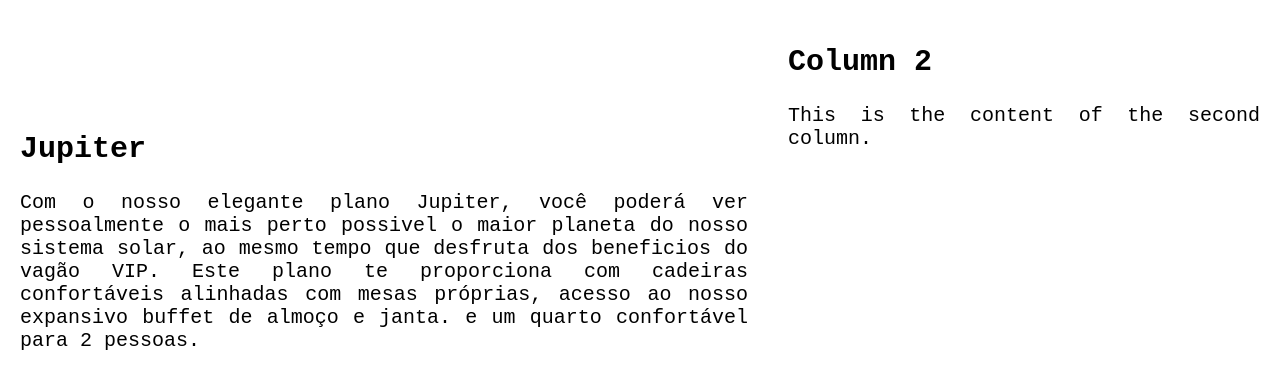
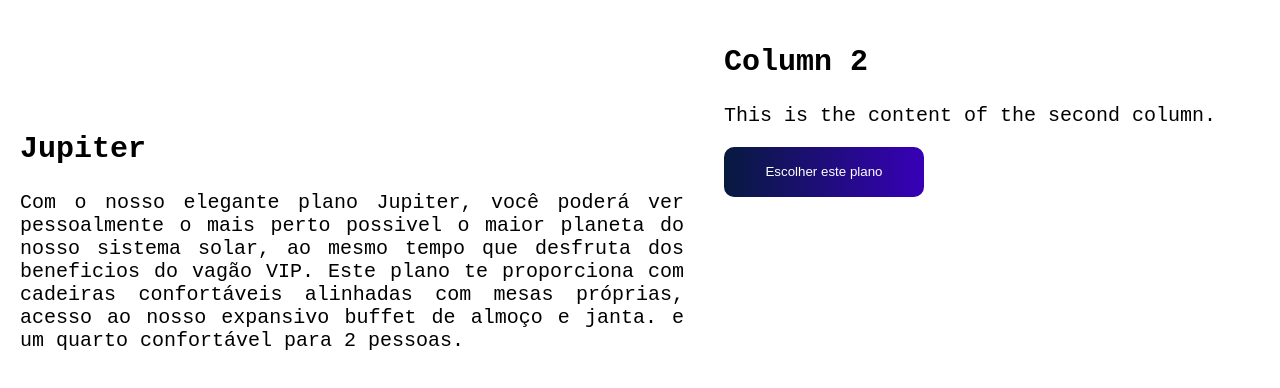
Before and after one commit to Luizin05/Projeto-X, a plain HTML site: page jupiter.html in a window 1280 px wide. Drawn offline with Linux system fonts and the light colour scheme; a web font is replaced by a local one.

Commit message:
botãocolumn2

```diff
--- a/jupiter.html
+++ b/jupiter.html
@@ -24,7 +24,7 @@
 
     .grid-container {
         display: grid; /* Use Grid layout */
-        grid-template-columns: 1.2fr 0.8fr; /* Create two equal columns */
+        grid-template-columns: 1.1fr 0.9fr; /* Create two equal columns */
         height: 100vh; /* Full height of the iframe */
     }
 
@@ -35,10 +35,43 @@
     }
 
     #column1 {
+        top:auto;
 
     }
 
     #column2 {
+    button{
+        text-align: center;
+            padding-top: 2%;
+            padding-bottom: 2%;
+            text-decoration: none;
+            flex-shrink: 0;
+            border-radius: 10px;
+            color: #FFFF;
+            background: linear-gradient(90deg, #071A3F 0%, #3700B7 100%);
+            box-shadow: 3px 4px 21px 7px rgba(255, 255, 255, 0.08);
+            border: none;
+            padding: 10px;
+            height: 50px;
+            width:200px;
+            cursor: pointer;
+            transition: background-color 0.3s ease;
+    }
+    button:hover{
+        text-align: center;
+            padding-top: 2%;
+            padding-bottom: 2%;
+            text-decoration: none;
+            flex-shrink: 0;
+            border-radius: 10px;
+            color: #FFFF;
+            background: linear-gradient(90deg, #071A3F 0%, #3700B7 100%);
+            box-shadow: 3px 4px 21px 7px rgba(255, 255, 255, 0.08);
+            border: none;
+            padding: 10px;
+            height: 60px;
+            width:250px;
+    }
     }
 
     </style>
@@ -54,6 +87,7 @@
         <div class="grid-item" id="column2">
             <h2>Column 2</h2>
             <p>This is the content of the second column.</p>
+            <button>Escolher este plano</button>
         </div>
     </div>
 </body>
```
